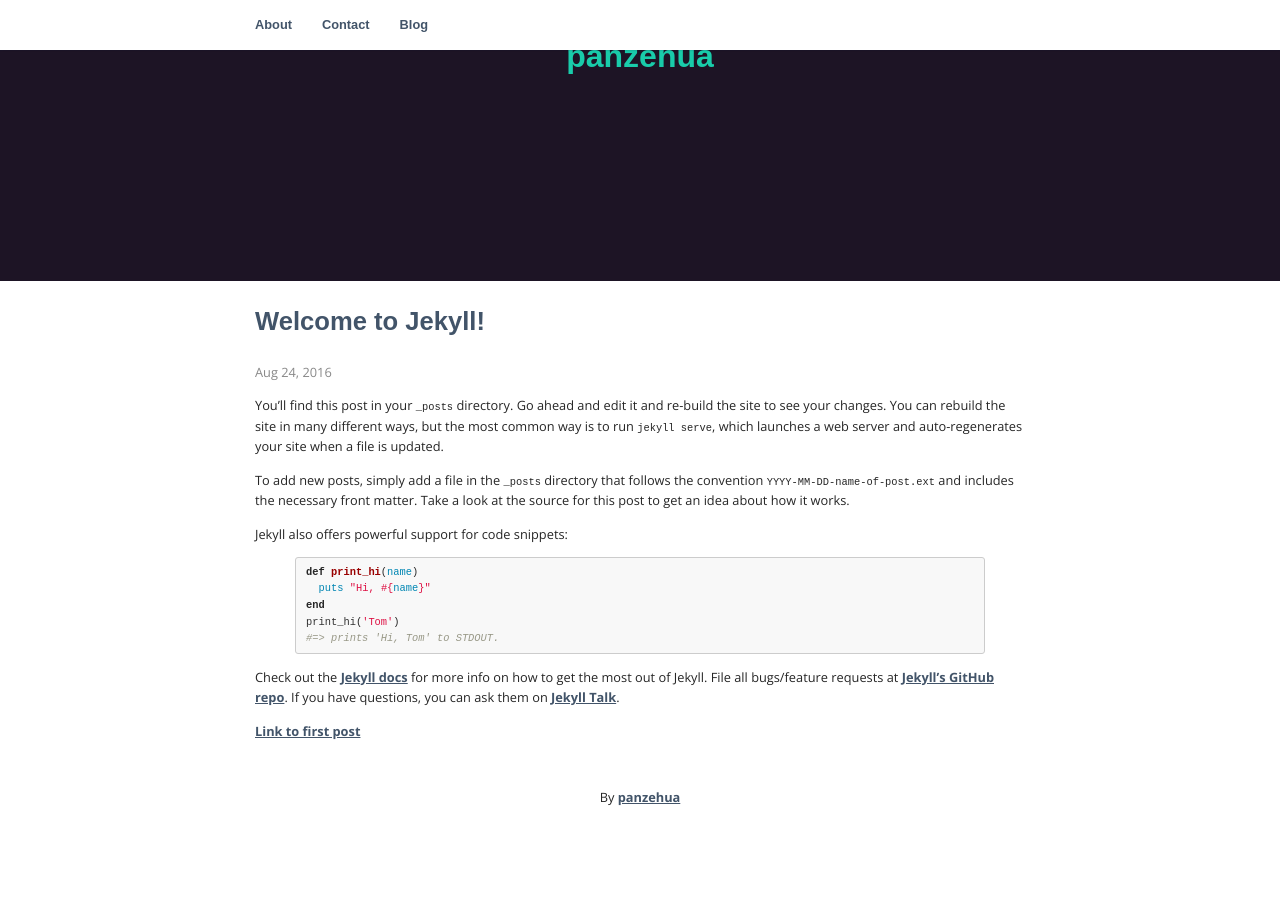
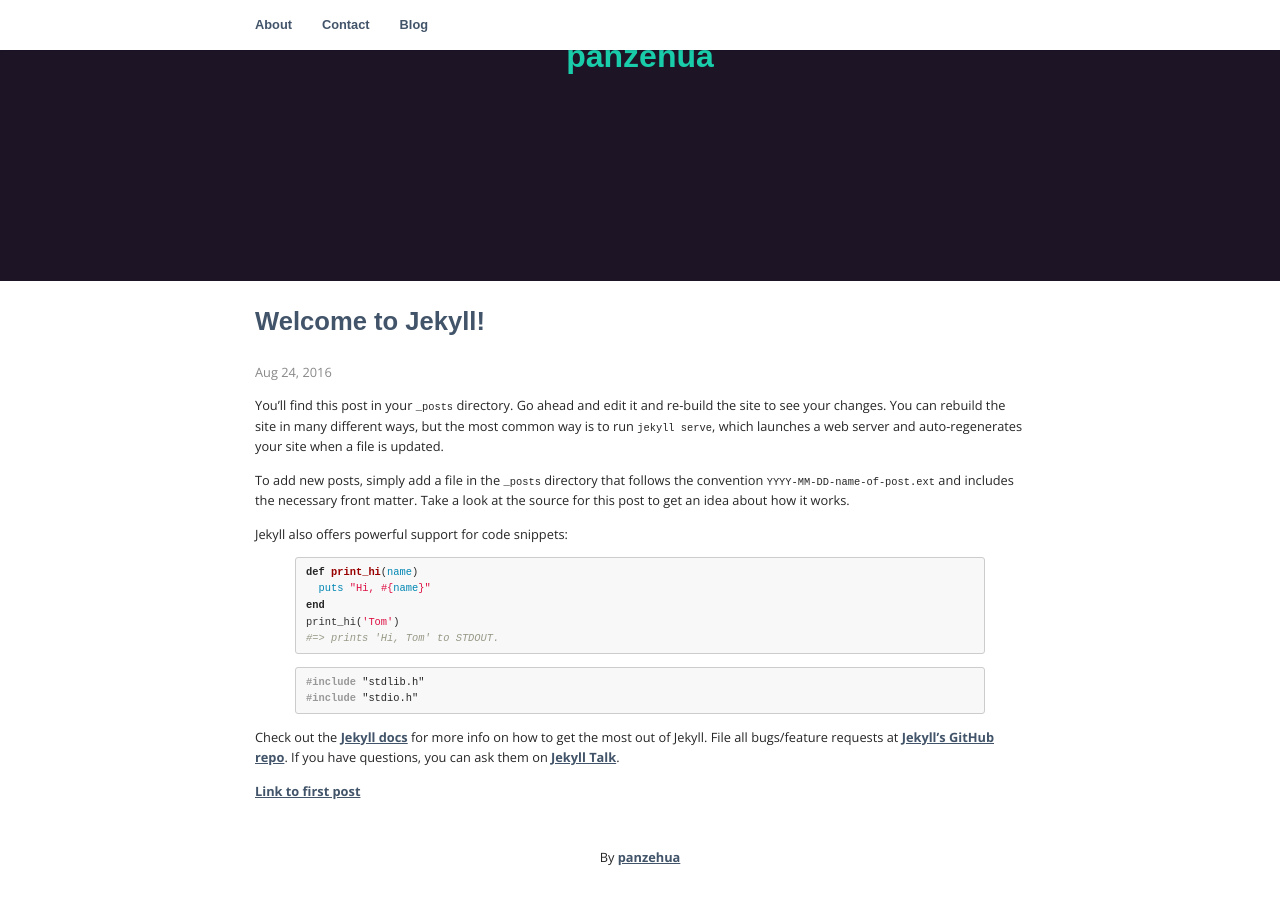
Before and after one commit to pzh2386034/blog, a Jekyll site: the page built from _posts/2016-08-25-welcome-to-jekyll.markdown, in a window 1280 px wide and 900 px high, scrolled down 219 px. Built offline with Jekyll 4.4.1, drawn with Linux system fonts in a browser that asks for light colours; some web fonts are replaced; Markdown is read by kramdown in place of the engine named in the settings; before the commit the page ends 1059 px from its top, so only the background shows below that.

Commit message:
change page

```diff
--- a/_posts/2016-08-25-welcome-to-jekyll.markdown
+++ b/_posts/2016-08-25-welcome-to-jekyll.markdown
@@ -18,6 +18,11 @@
 #=> prints 'Hi, Tom' to STDOUT.
 {% endhighlight %}
 
+{% highlight c %}
+#include "stdlib.h"
+#include "stdio.h"
+{% endhighlight %}
+
 Check out the [Jekyll docs][jekyll-docs] for more info on how to get the most out of Jekyll. File all bugs/feature requests at [Jekyll’s GitHub repo][jekyll-gh]. If you have questions, you can ask them on [Jekyll Talk][jekyll-talk].
 
 [Link to first post]({% link _posts/2016-08-21-vaList.md %})
```
